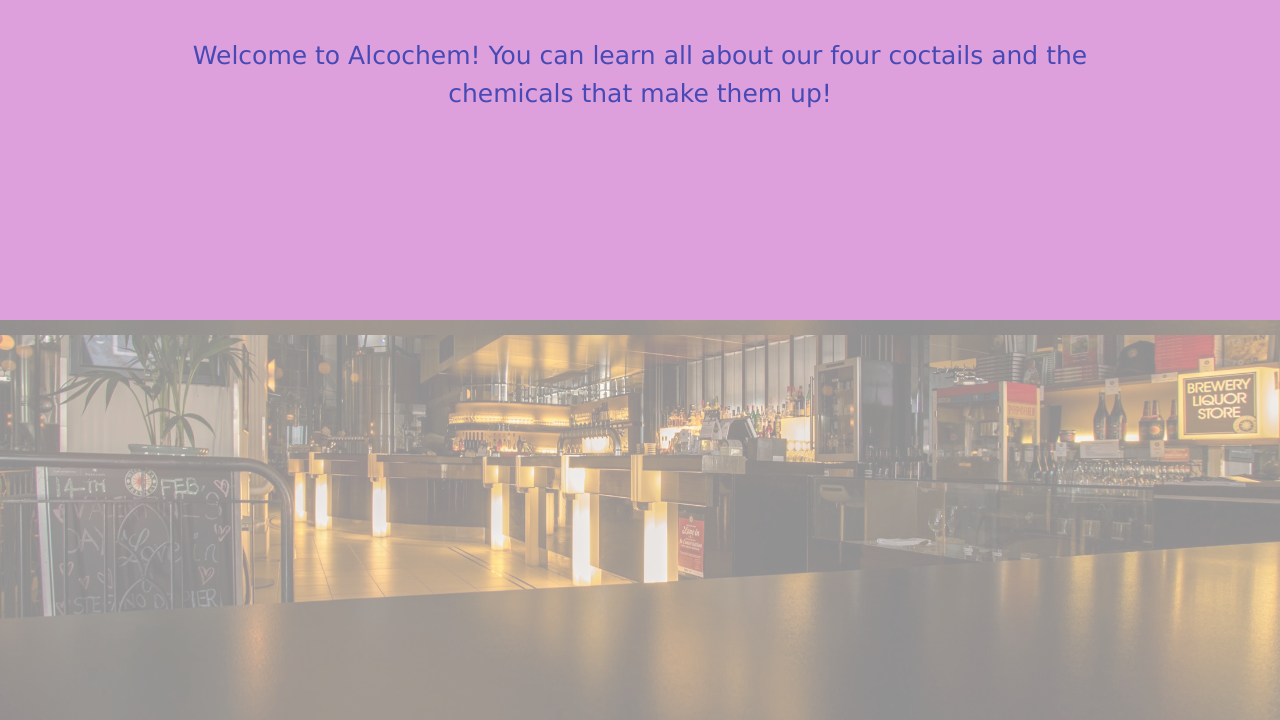
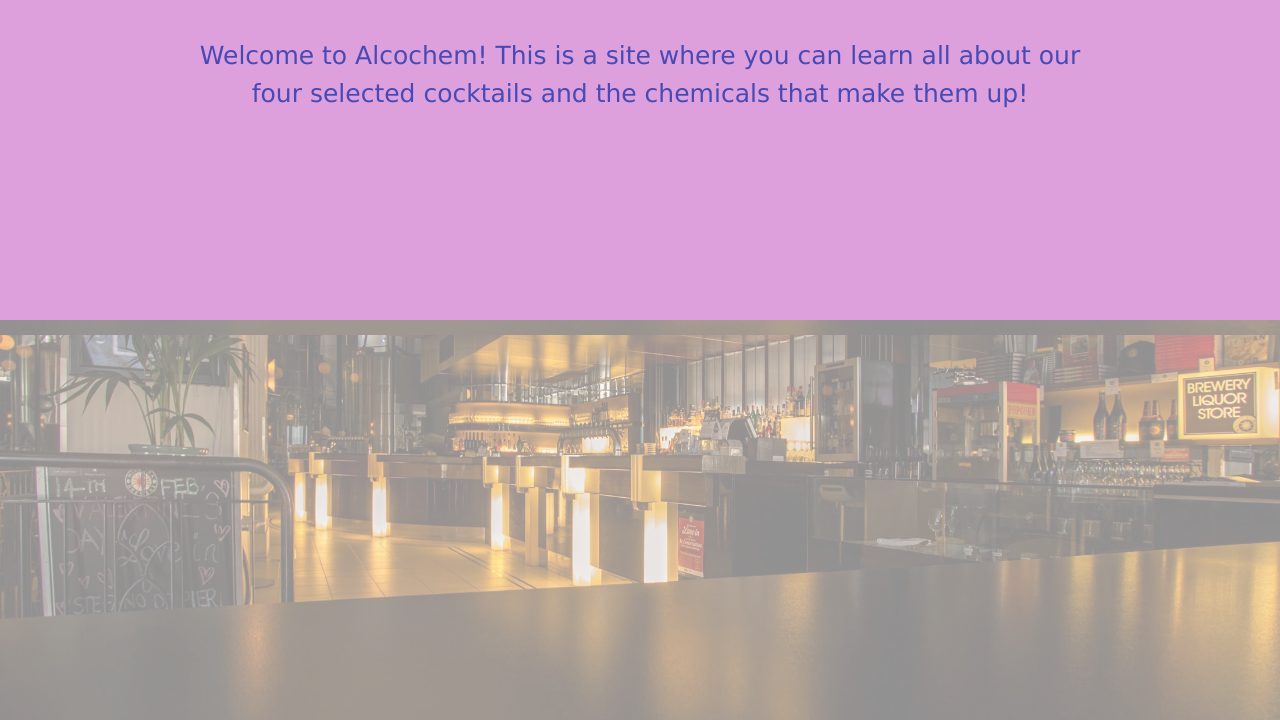
Before and after one commit to alchochem/alchochem.github.io, a plain HTML site: page About.html in a window 1280 px wide. Shown: the part 80-800 px from the top of the page. Drawn offline with nearby package versions, Linux system fonts and the light colour scheme.

Commit message:
Minor edit fix typo in About page.

```diff
--- a/About.html
+++ b/About.html
@@ -23,5 +23,5 @@
      </div>
      <div class="content-box">
        <p class="cocktailpadding">
-           <p> Welcome to Alcochem! You can learn all about our four coctails and the chemicals that make them up! </p>
+           <p> Welcome to Alcochem! This is a site where you can learn all about our four selected cocktails and the chemicals that make them up! </p>
     </div>
```
